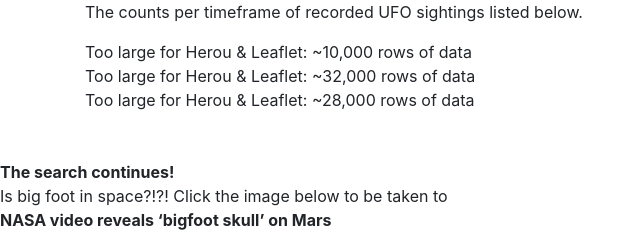
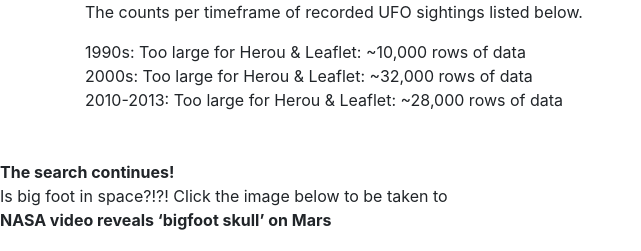
Before and after one commit to FAufenger/space-ml-heroku, a Flask app: page /ufos in a window 1280 px wide. Shown: the part 767-1018 px from the top of the page, without its empty margins (0-641 px from the left). Run offline with Flask 2, Linux system fonts and the light colour scheme; data that the repository does not hold is empty; some libraries are stand-ins or nearby versions.

Commit message:
update
spelling error

```diff
--- a/templates/stars.html
+++ b/templates/stars.html
@@ -70,7 +70,7 @@
       <div class="text-center">
       <h4>The most recent search reveals a {{ prediction_text }}!</h4>
         <br>
-        <p>Neural Network (Stanndard Scaler) Accuracy with Evaluate:<br>
+        <p>Neural Network (Standard Scaler) Accuracy with Evaluate:<br>
           Loss: 0.19389108022054036, Accuracy: 0.9833333492279053</p><br>
         <br>
         <p>The last pull from the database of searches was printed at:</p>
--- a/templates/ufos.html
+++ b/templates/ufos.html
@@ -62,9 +62,9 @@
         <div id="1960sCount"></div>
         <div id="1970sCount"></div>
         <div id="1980sCount"></div>
-        <div id="1990sCount">Too large for Herou & Leaflet: ~10,000 rows of data</div>
-        <div id="2000sCount">Too large for Herou & Leaflet: ~32,000 rows of data</div>
-        <div id="2010sCount">Too large for Herou & Leaflet: ~28,000 rows of data</div>
+        <div id="1990sCount">1990s: Too large for Herou & Leaflet: ~10,000 rows of data</div>
+        <div id="2000sCount">2000s: Too large for Herou & Leaflet: ~32,000 rows of data</div>
+        <div id="2010sCount">2010-2013: Too large for Herou & Leaflet: ~28,000 rows of data</div>
       </div>
     </div>
   </div>
```
